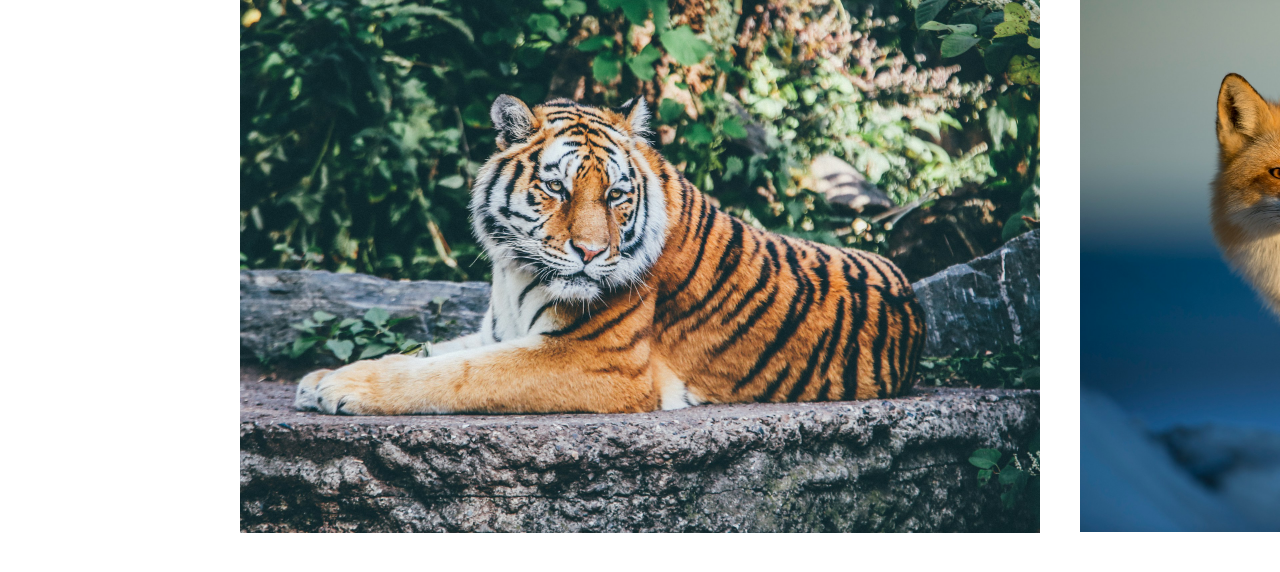
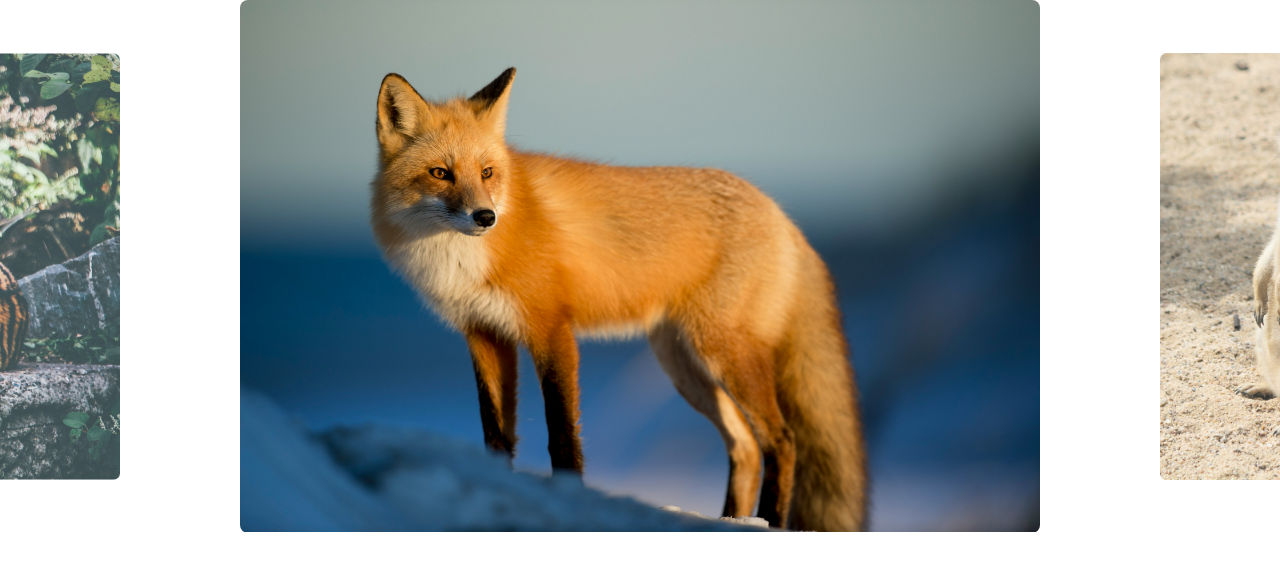
Before and after one commit to mashirolvsky/slide, a plain HTML site: page index.html in a window 1280 px wide. Drawn offline with Linux system fonts and the light colour scheme.

Commit message:
active-class-e-resize: Desenvolvido mecanismo de resize do slide e importado o debounce para o projeto slide.

```diff
--- a/src/index.js
+++ b/src/index.js
@@ -3,4 +3,4 @@ import Slide from "./modules/slide.js";
 const slide = new Slide(".slide-wrapper", ".slide");
 
 slide.init();
-slide.changeSlide(0);
+slide.changeSlide(1);
--- a/src/modules/slide.js
+++ b/src/modules/slide.js
@@ -1,3 +1,5 @@
+import debounceScroll from "./debounce-scroll.js";
+
 export default class Slide {
   constructor(wrapper, slide) {
     this.slide = document.querySelector(slide);
@@ -7,6 +9,7 @@ export default class Slide {
       startX: 0,
       movement: 0,
     };
+    this.activeClass = "active";
   }
 
   transition(active) {
@@ -73,11 +76,6 @@ export default class Slide {
     this.wrapper.addEventListener("touchend", this.onEnd, { passive: true });
   }
 
-  bindEvents() {
-    this.onStart = this.onStart.bind(this);
-    this.onMove = this.onMove.bind(this);
-    this.onEnd = this.onEnd.bind(this);
-  }
   slidePosition(slide) {
     const margin = (this.wrapper.offsetWidth - slide.offsetWidth) / 2;
     return -(slide.offsetLeft - margin);
@@ -97,23 +95,50 @@ export default class Slide {
       const position = this.slidePosition(item);
       return { position, item };
     });
-    console.log(this.slideArr);
   }
 
   changeSlide(index) {
     const active = this.slideArr[index];
-    this.moveSlide(this.slideArr[index].position);
+    this.moveSlide(active.position);
     this.slideIndexNav(index);
     this.dist.finalPosition = active.position;
+    this.changeActiveClass();
+  }
+
+  changeActiveClass() {
+    this.slideArr.forEach(slide => {
+      return slide.item.classList.remove(this.activeClass);
+    });
+    this.slideArr[this.index.active].item.classList.add(this.activeClass);
   }
 
   activePrevSlide() {
     if (this.index.prev === undefined) return;
     this.changeSlide(this.index.prev);
   }
+
   activeNextSlide() {
     if (this.index.next === undefined) return;
     this.changeSlide(this.index.next);
+  }
+
+  onResize() {
+    setTimeout(() => {
+      this.slideConfig();
+      this.changeSlide(this.index.active);
+    }, 600);
+  }
+
+  addResizeEvent() {
+    window.addEventListener("resize", this.onResize);
+  }
+
+  bindEvents() {
+    this.onStart = this.onStart.bind(this);
+    this.onMove = this.onMove.bind(this);
+    this.onEnd = this.onEnd.bind(this);
+
+    this.onResize = debounceScroll(this.onResize.bind(this), 200);
   }
 
   init() {
@@ -121,6 +146,7 @@ export default class Slide {
     this.transition(true);
     this.addSlideEvents();
     this.slideConfig();
+    this.addResizeEvent();
     return this;
   }
 }
--- a/styles/style.css
+++ b/styles/style.css
@@ -19,9 +19,24 @@ img {
   display: flex;
 }
 
+.slide:hover {
+  will-change: transform;
+}
+
 .slide li {
   flex-shrink: 0;
   width: 80vw;
   max-width: 800px;
   margin: 0 20px;
+
+  border-radius: 8px;
+  overflow: clip;
+  opacity: 0.8;
+  transform: scale(0.8);
+  transition: 152ms cubic-bezier(0.2, , 2, 1, 2) allow-discrete;
 }
+
+.slide li.active {
+  opacity: 1;
+  transform: scale(1);
+}
```
